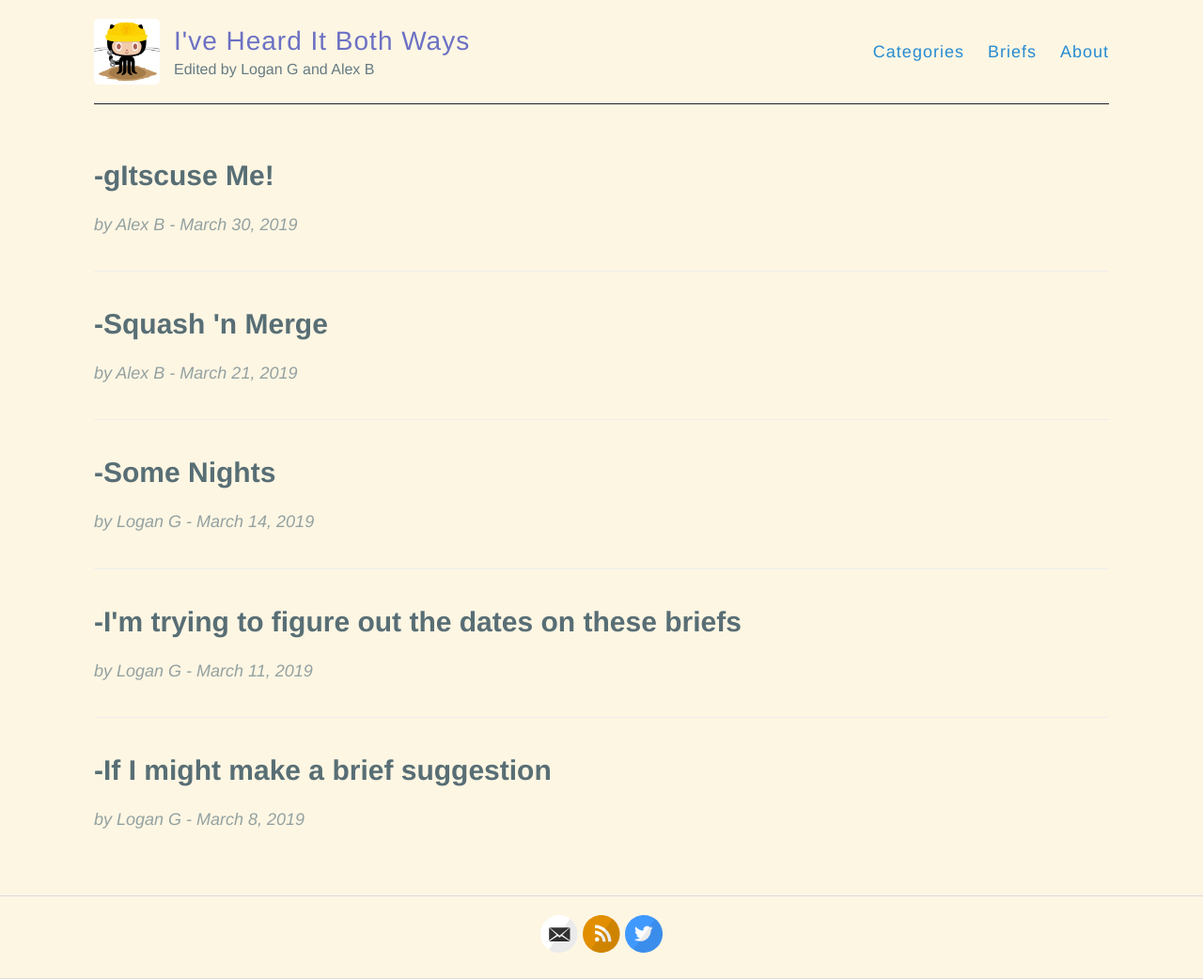
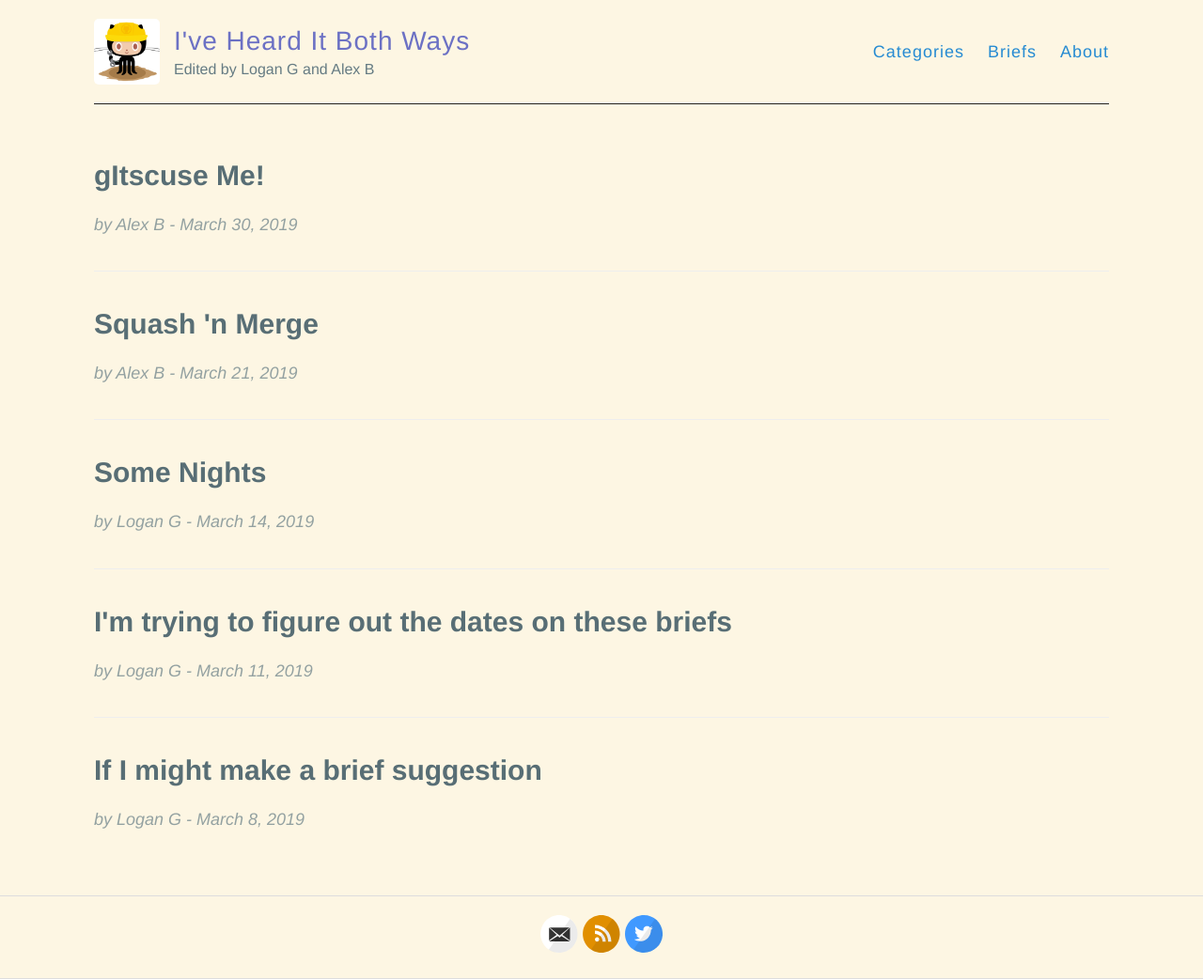
Before and after one commit to hencefarthing/hencefarthing.github.io, a Jekyll site: the page built from briefs.md, in a window 1280 px wide. Shown: the whole page at 94% size. Built offline with Jekyll 4.4.1, drawn with Linux system fonts in a browser that asks for light colours.

Commit message:
removing excess '-' oops

```diff
--- a/_layouts/list-briefs.html
+++ b/_layouts/list-briefs.html
@@ -9,7 +9,7 @@ layout: default
     {% for brief in briefs_reversed %}
         <article class="post">
 
-            <h1><a href="{{ site.baseurl }}{{ brief.url }}">-{{ brief.title }}</a></h1>
+            <h1><a href="{{ site.baseurl }}{{ brief.url }}">{{ brief.title }}</a></h1>
 
             {% if brief.categories.size > 0 %}
             <div class="categories">
```
